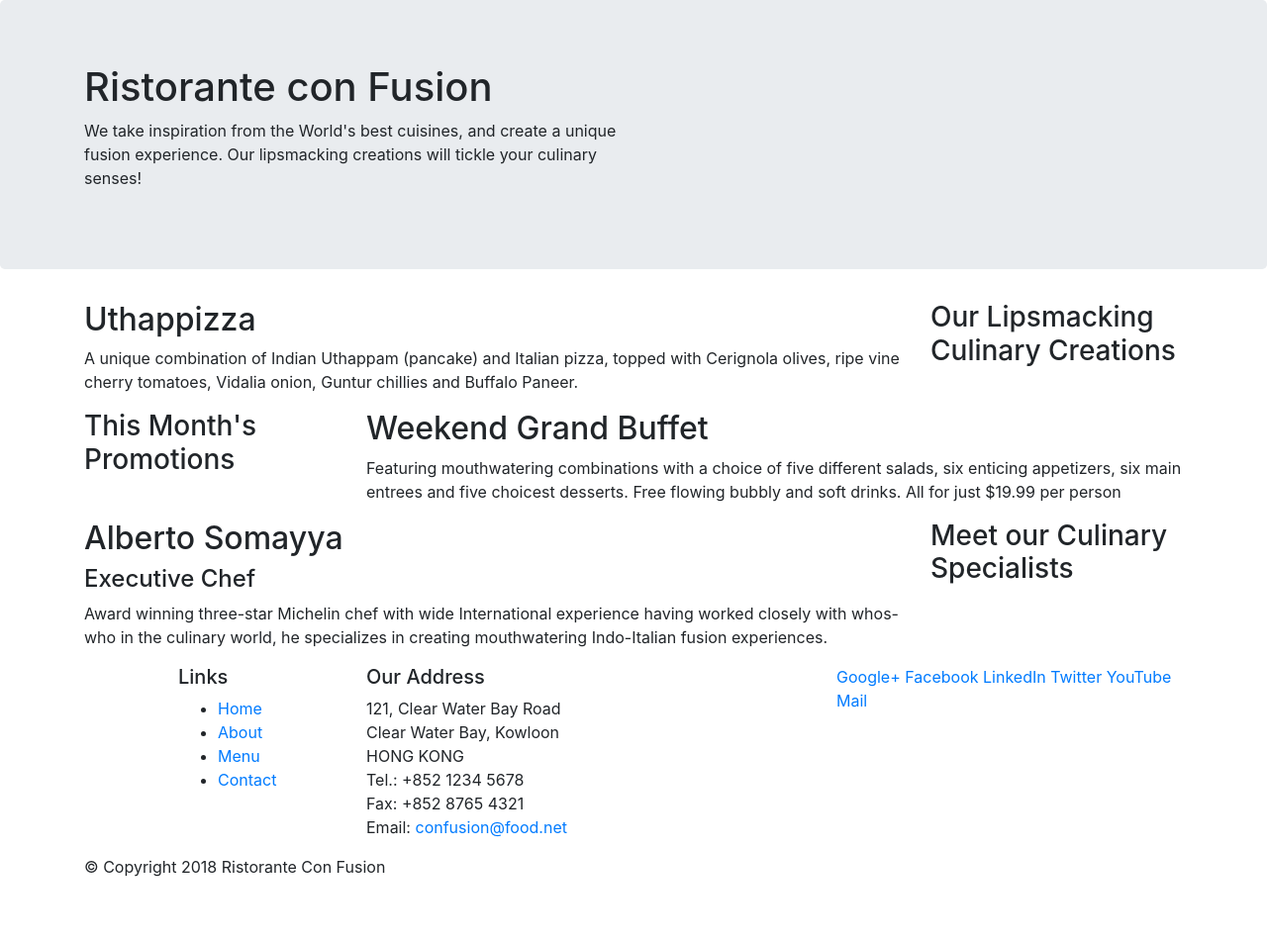
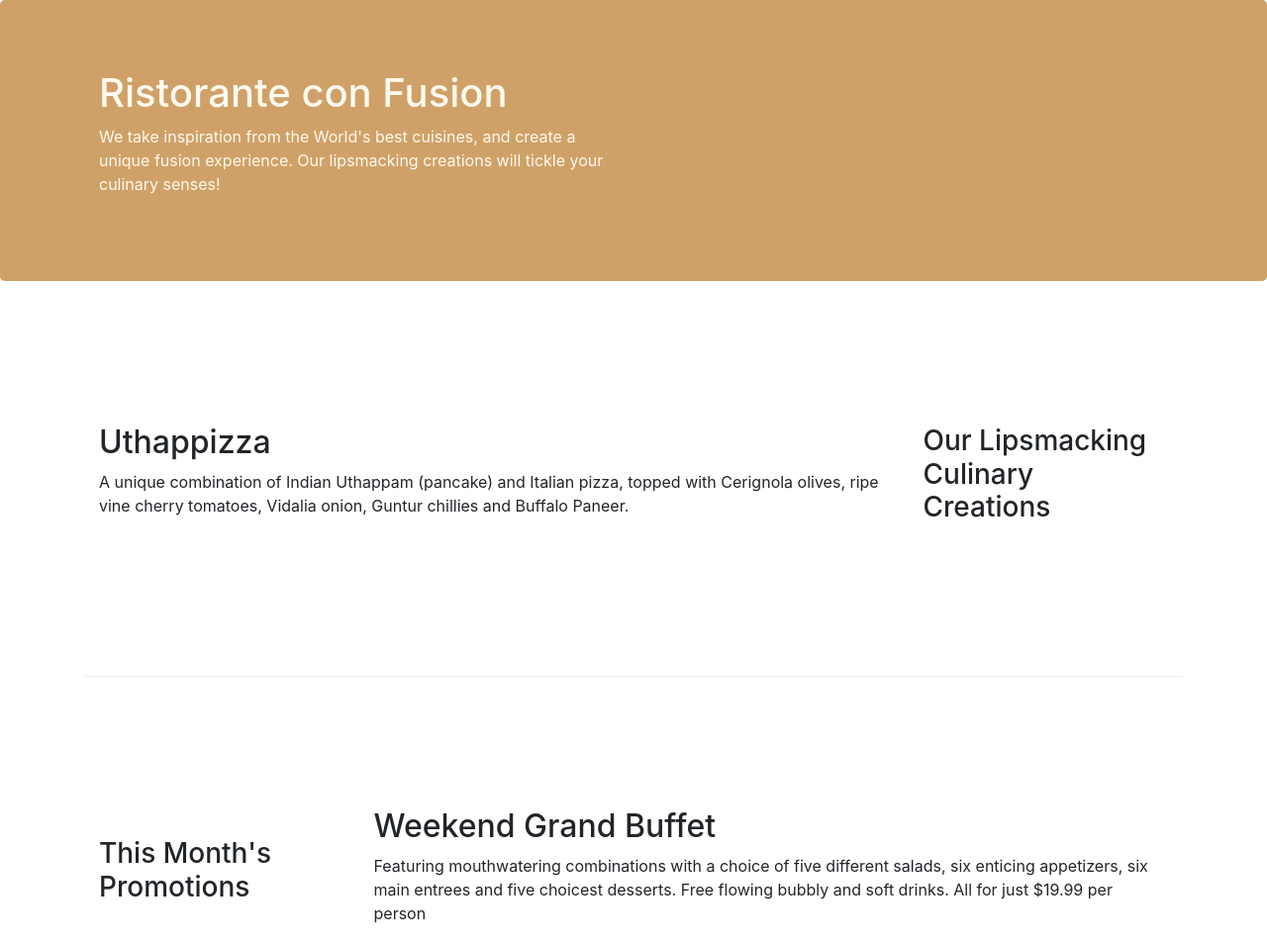
Before and after one commit to Amogha03/Bootstrap-ConFusion, a website: page index.html in a window 1280 px wide. Shown: the top 954 px of the page at 99% size. Before the commit the page ends 904 px from the top, so only its background shows below. Drawn offline with nearby package versions, Linux system fonts and the light colour scheme.

Commit message:
Bootstrap Grid Part Two

```diff
--- /dev/null
+++ b/css/styles.css
@@ -0,0 +1,26 @@
+.row-header{
+    margin: 0px auto;
+    padding: 0px auto;
+}
+.row-content{
+    margin: 0px auto;
+    padding: 50px 0px 50px 0px;
+    border-bottom: 1px ridge;
+    min-height: 400px;
+}
+.footer{
+    margin: 0px auto;
+    padding: 20px 0px 20px 0px;
+    background-color: rgb(236, 210, 163);
+}
+.jumbotron{
+    padding: 70px 30px 70px 30px;
+    margin: 0px auto;
+    background-color: #cfa168;
+    color: floralwhite;
+}
+.address{
+    font-size: 80%;
+    margin: 0px;
+    color: #0f0f0f;
+}
--- a/index.html
+++ b/index.html
@@ -9,6 +9,7 @@
 
     <!-- Bootstrap CSS -->
     <link rel="stylesheet" href="node_modules/bootstrap/dist/css/bootstrap.min.css">
+    <link rel="stylesheet" href="css/styles.css">
     <title>Ristorante Con Fusion</title>
 </head>
 
@@ -16,7 +17,7 @@
 
     <header class="jumbotron">
         <div class="container">
-            <div class="row">
+            <div class="row row-header">
                 <div class="col-12 col-sm-6">
                     <h1>Ristorante con Fusion</h1>
                     <p>We take inspiration from the World's best cuisines, and create a unique fusion experience. Our lipsmacking creations will tickle your culinary senses!</p>
@@ -28,7 +29,7 @@
     </header>
 
     <div class="container">
-        <div class="row">
+        <div class="row row-content align-items-center">
             <div class="col-12 col-sm-4 order-sm-last col-md-3">
                 <h3>Our Lipsmacking Culinary Creations</h3>
             </div>
@@ -39,7 +40,7 @@
         </div>
 
 
-        <div class="row">
+        <div class="row row-content align-items-center">
             <div class="col-12 col-sm-4 col-md-3">
                 <h3>This Month's Promotions</h3>
             </div>
@@ -49,7 +50,7 @@
             </div>
         </div>
 
-        <div class="row">
+        <div class="row row-content align-items-center">
             <div class="col-12 col-sm-4 order-sm-last col-md-3">
                 <h3>Meet our Culinary Specialists</h3>
             </div>
@@ -61,12 +62,12 @@
         </div>
     </div>
 
-    <footer>
+    <footer class="footer">
         <div class="container">
             <div class="row">
                 <div class="col-4 offset-1 col-sm-2">
                     <h5>Links</h5>
-                    <ul>
+                    <ul class="list-unstyled">
                         <li><a href="#">Home</a></li>
                         <li><a href="#">About</a></li>
                         <li><a href="#">Menu</a></li>
@@ -84,8 +85,8 @@
 		              Email: <a href="mailto:confusion@food.net">confusion@food.net</a>
 		           </address>
                 </div>
-                <div class="col-12 col-sm-4">
-                    <div>
+                <div class="col-12 col-sm-4 align-self-center">
+                    <div class="text-center">
                         <a href="http://google.com/+">Google+</a>
                         <a href="http://www.facebook.com/profile.php?id=">Facebook</a>
                         <a href="http://www.linkedin.com/in/">LinkedIn</a>
@@ -95,7 +96,7 @@
                     </div>
                 </div>
            </div>
-           <div class="row">
+           <div class="row justify-content-center">
                 <div class="col-auto">
                     <p>© Copyright 2018 Ristorante Con Fusion</p>
                 </div>
```
